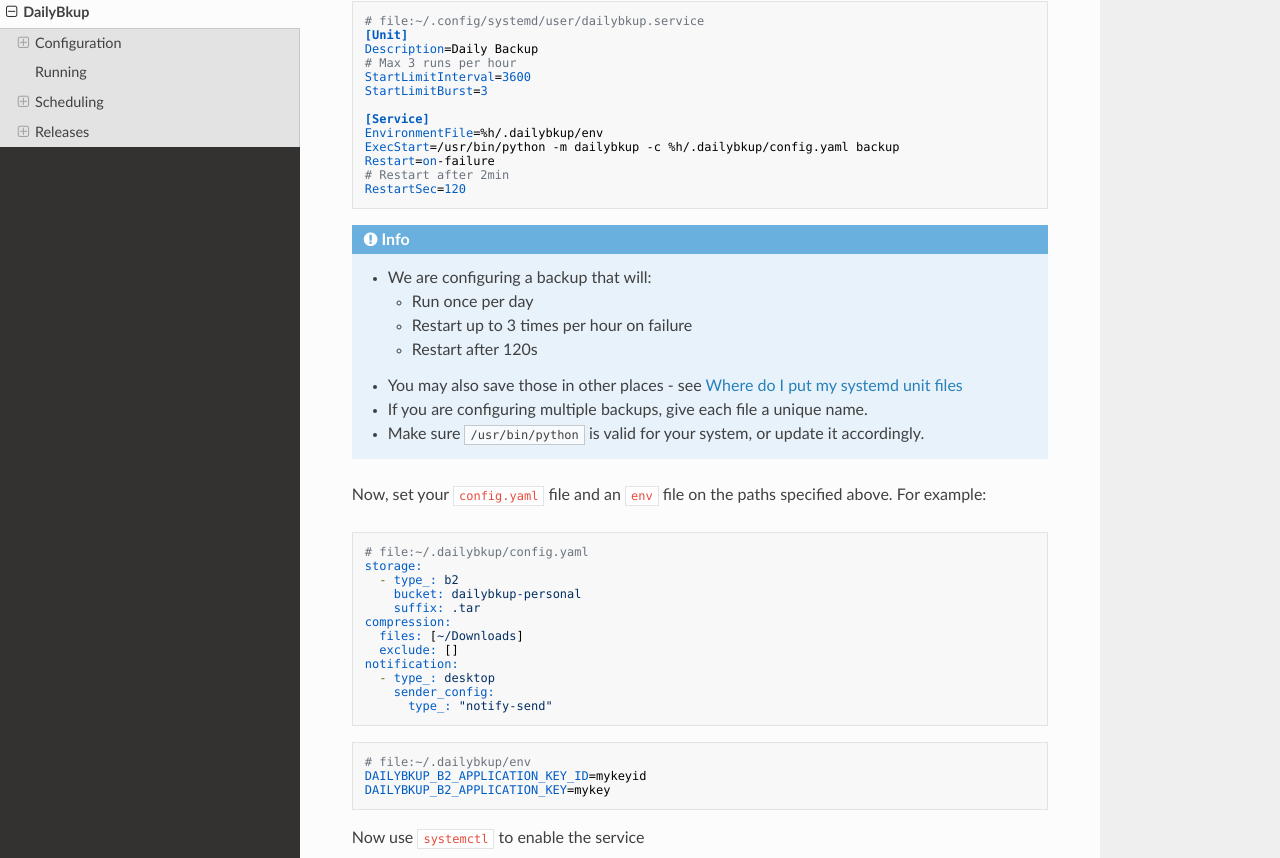
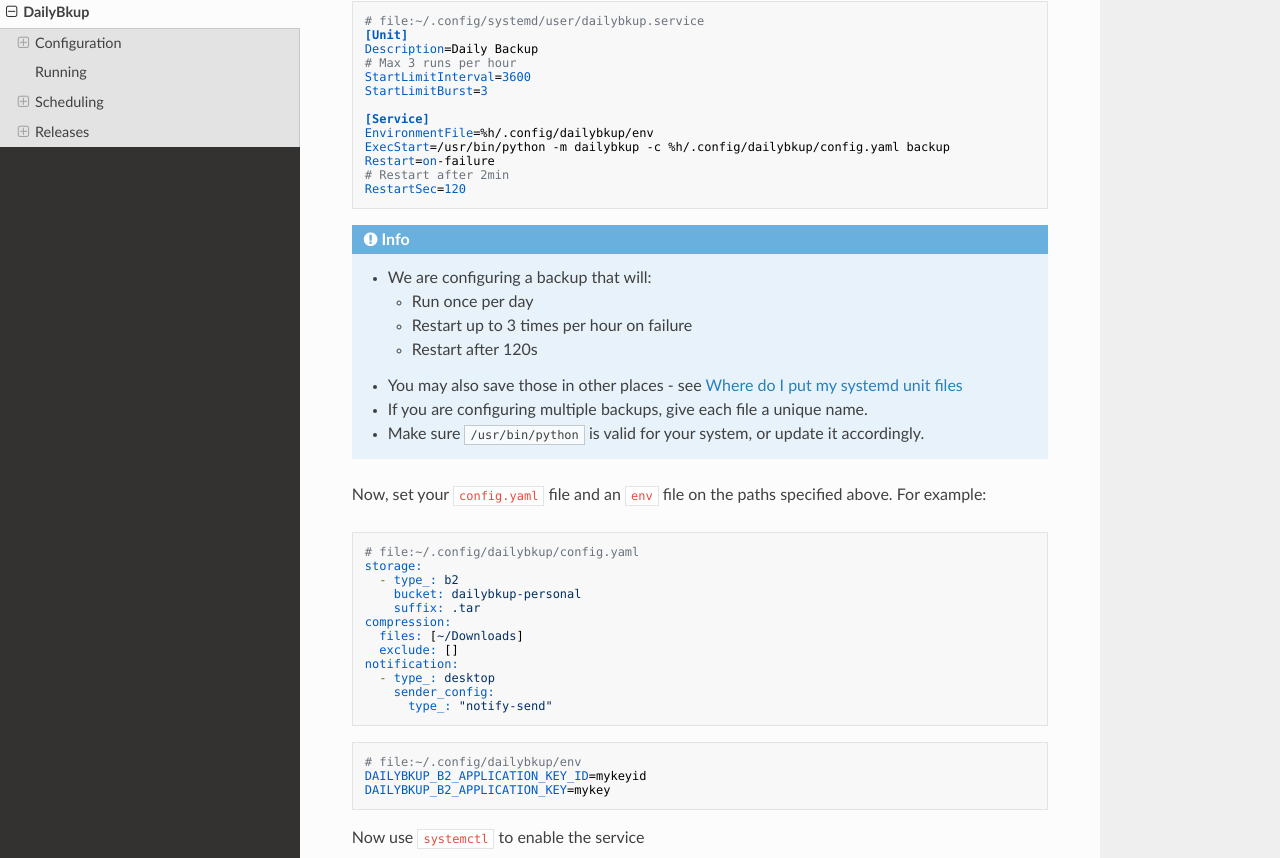
Before and after one commit to vitorqb/dailybkup, an MkDocs documentation site: the page built from docs/index.md, in a window 1280 px wide and 1400 px high, scrolled down 1637 px. Shown: the part 134-992 px from the top of the window. Built offline with MkDocs 1.6.1, drawn with Linux system fonts in a browser that asks for light colours; nearby versions of some CDN libraries; some of the changed text lies outside the part shown.

Commit message:
feat: update default configuration file
From `~/.dailybkup/config.yaml` to `~/.config/dailybkup/config.yaml`

````diff
--- a/docs/index.md
+++ b/docs/index.md
@@ -10,7 +10,7 @@ run a backup.
 
 The program looks for a configuration file in a path specified by the
 environmental variable `DAILYBKUP_CONFIG_FILE`. If not set, it
-defaults to `~/.dailybkup/config.yaml`.
+defaults to `~/.config/dailybkup.yaml`.
 
 A custom configuration file can be set by using the `-c` flag, which
 will take precendence over the environmental variable
@@ -102,8 +102,8 @@ StartLimitInterval=3600
 StartLimitBurst=3
 
 [Service]
-EnvironmentFile=%h/.dailybkup/env
-ExecStart=/usr/bin/python -m dailybkup -c %h/.dailybkup/config.yaml backup
+EnvironmentFile=%h/.config/dailybkup/env
+ExecStart=/usr/bin/python -m dailybkup -c %h/.config/dailybkup/config.yaml backup
 Restart=on-failure
 # Restart after 2min
 RestartSec=120
@@ -125,7 +125,7 @@ Now, set your `config.yaml` file and an `env` file on the paths
 specified above. For example:
 
 ```
-# file:~/.dailybkup/config.yaml
+# file:~/.config/dailybkup/config.yaml
 storage:
   - type_: b2
     bucket: dailybkup-personal
@@ -140,7 +140,7 @@ notification:
 ```
 
 ```
-# file:~/.dailybkup/env
+# file:~/.config/dailybkup/env
 DAILYBKUP_B2_APPLICATION_KEY_ID=mykeyid
 DAILYBKUP_B2_APPLICATION_KEY=mykey
 ```
````
Also changed, not shown: 1 other file.
